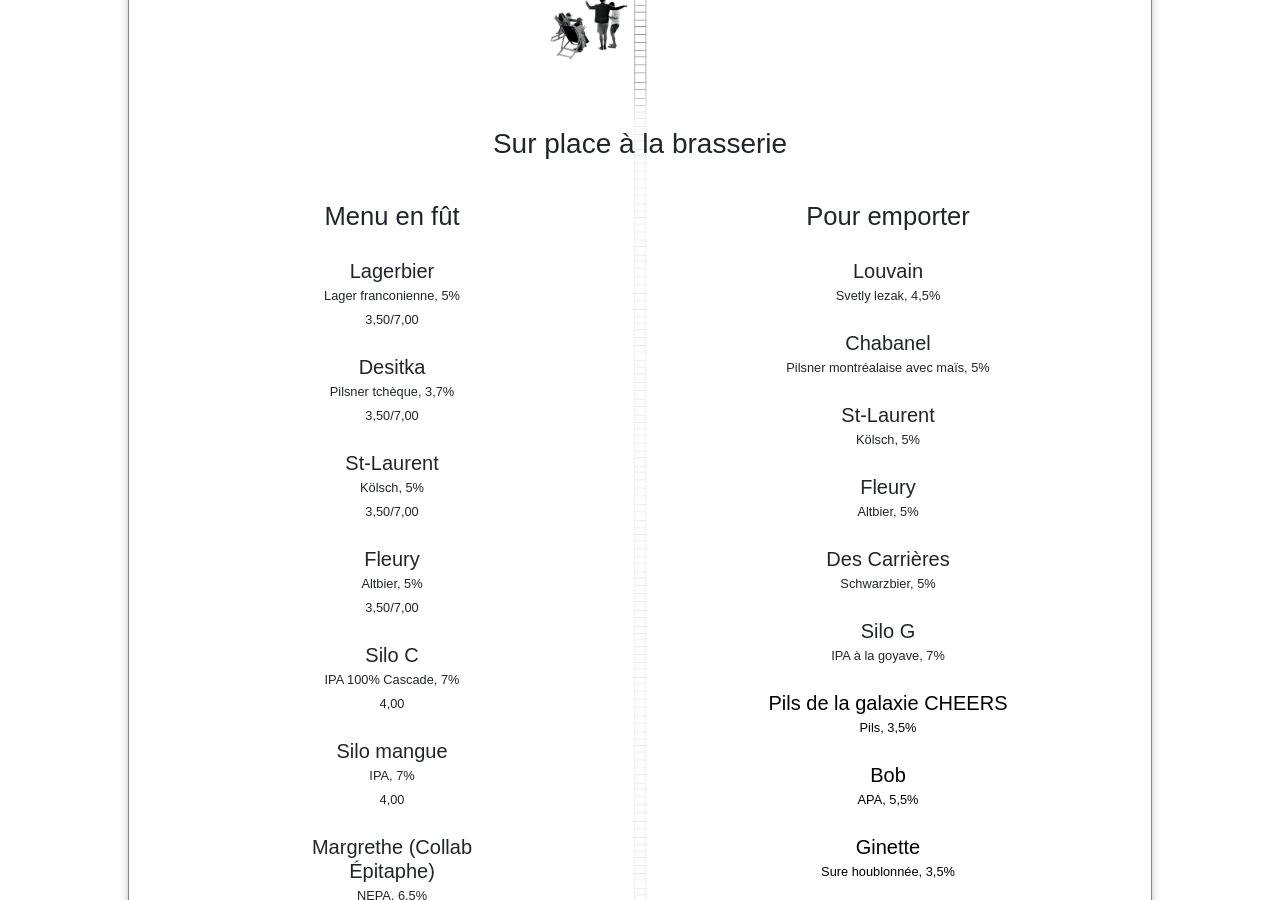
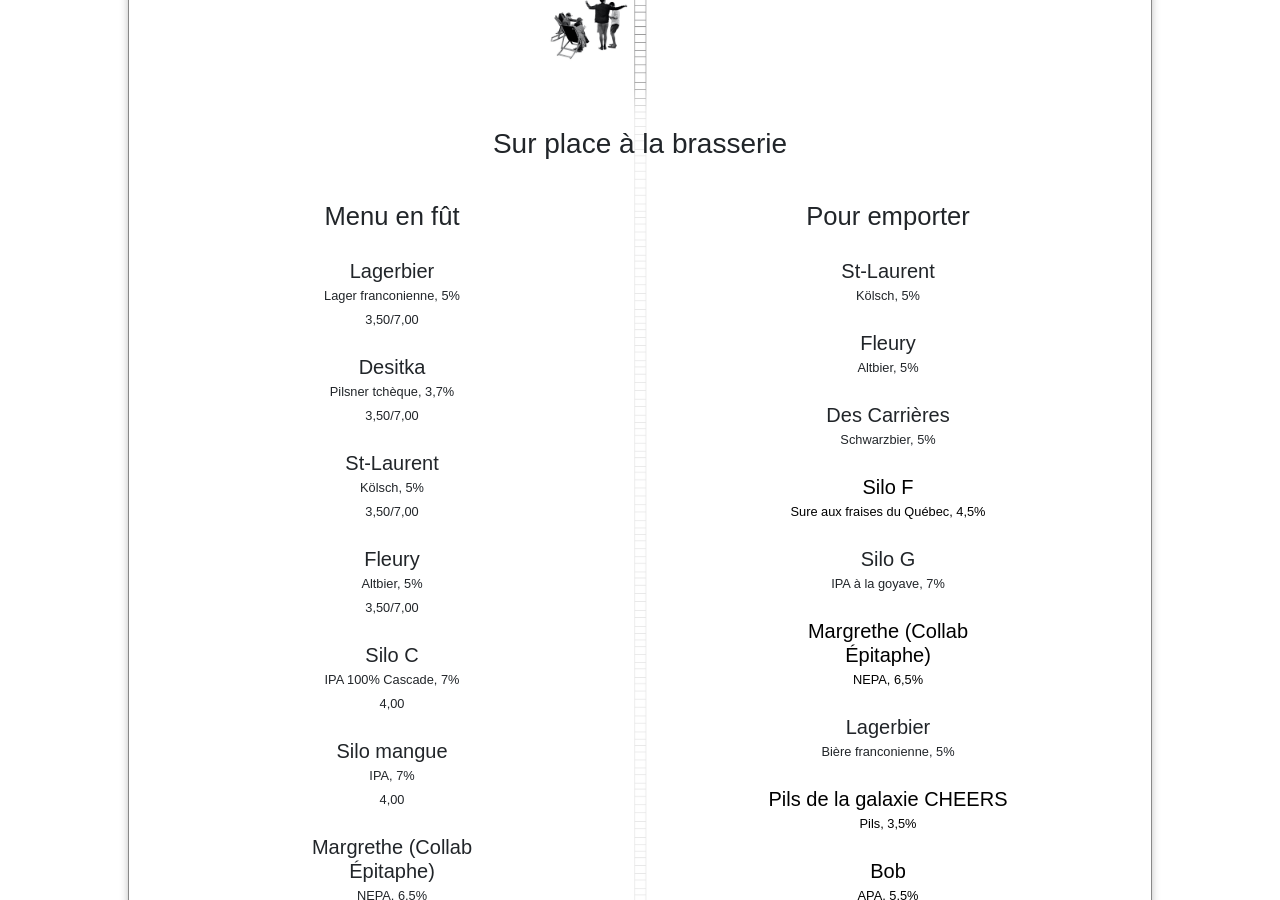
Before and after one commit to bieresilo/silo, a Jekyll site: the page built from index.html, in a window 1280 px wide and 900 px high, scrolled down 2375 px. Built offline with Jekyll 4.4.1, drawn with Linux system fonts in a browser that asks for light colours; nearby versions of some CDN libraries; some web fonts are replaced.

Commit message:
Update takeout.yml

```diff
--- a/_data/takeout.yml
+++ b/_data/takeout.yml
@@ -1,11 +1,11 @@
-- name: Louvain
-  type: Svetly lezak
-  abv: 4,5%
-  id: 0
-- name: Chabanel
-  type: Pilsner montréalaise avec maïs
-  abv: 5%
-  id: 1
+#- name: Louvain
+#  type: Svetly lezak
+#  abv: 4,5%
+#  id: 0
+#- name: Chabanel
+#  type: Pilsner montréalaise avec maïs
+#  abv: 5%
+#  id: 1
 - name: St-Laurent
   type: Kölsch
   abv: 5%
@@ -18,14 +18,22 @@
   type: Schwarzbier
   abv: 5%
   id: 4
+- name: Silo F
+  type: Sure aux fraises du Québec
+  abv: 4,5%
+  price: "4,50"
 - name: Silo G
   type: IPA à la goyave
   abv: 7%
   id: 5
-#- name: Lagerbier
-#  type: Bière franconienne
-#  abv: 5%
-#  id: 6
+- name: Margrethe (Collab Épitaphe)
+  type: NEPA
+  abv: 6,5%
+  price: 3,75/7,50
+- name: Lagerbier
+  type: Bière franconienne
+  abv: 5%
+  id: 6
 #- name: Silo C
 #  type: IPA aux houblons classiques
 #  abv: 6,5%
```
